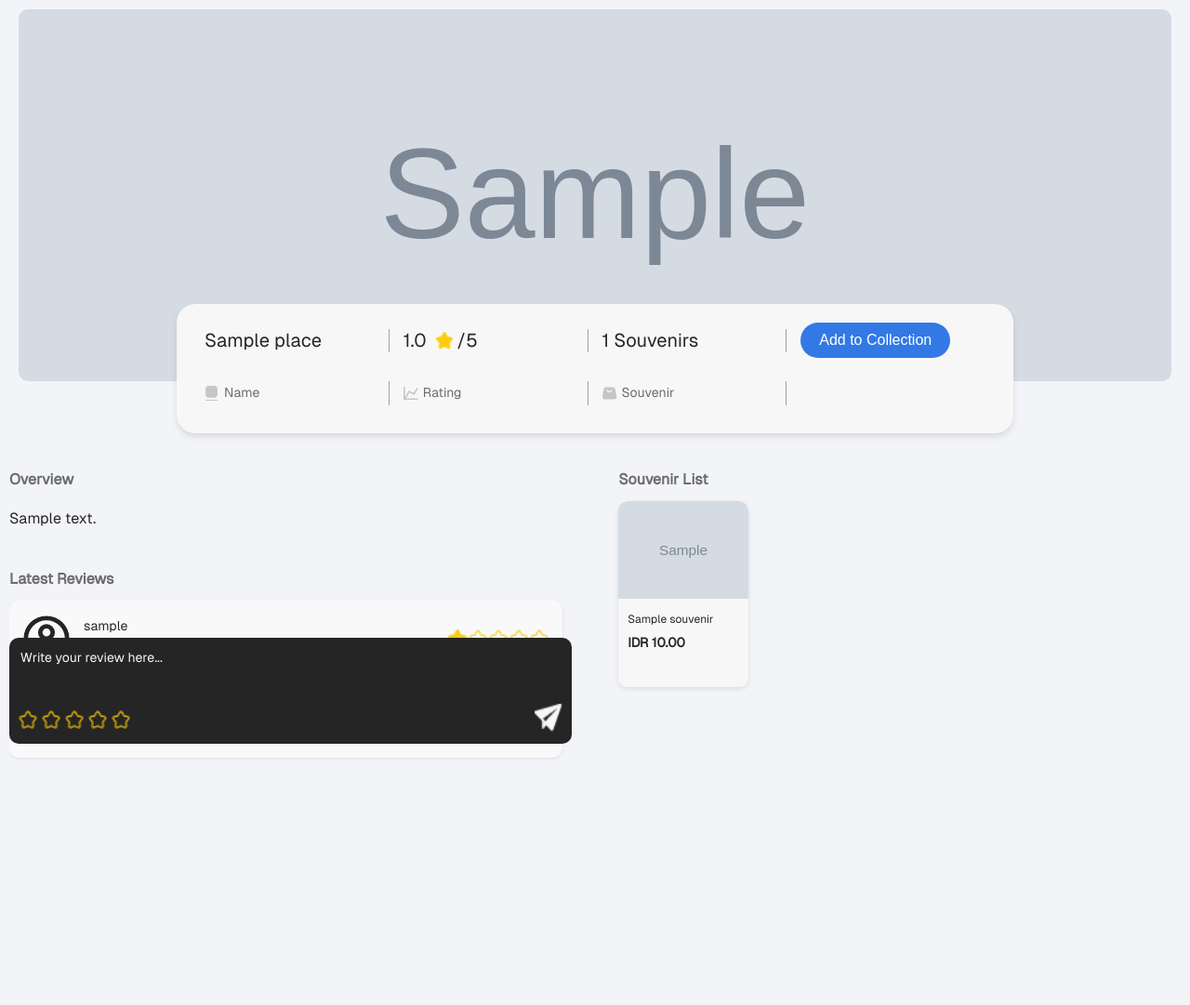
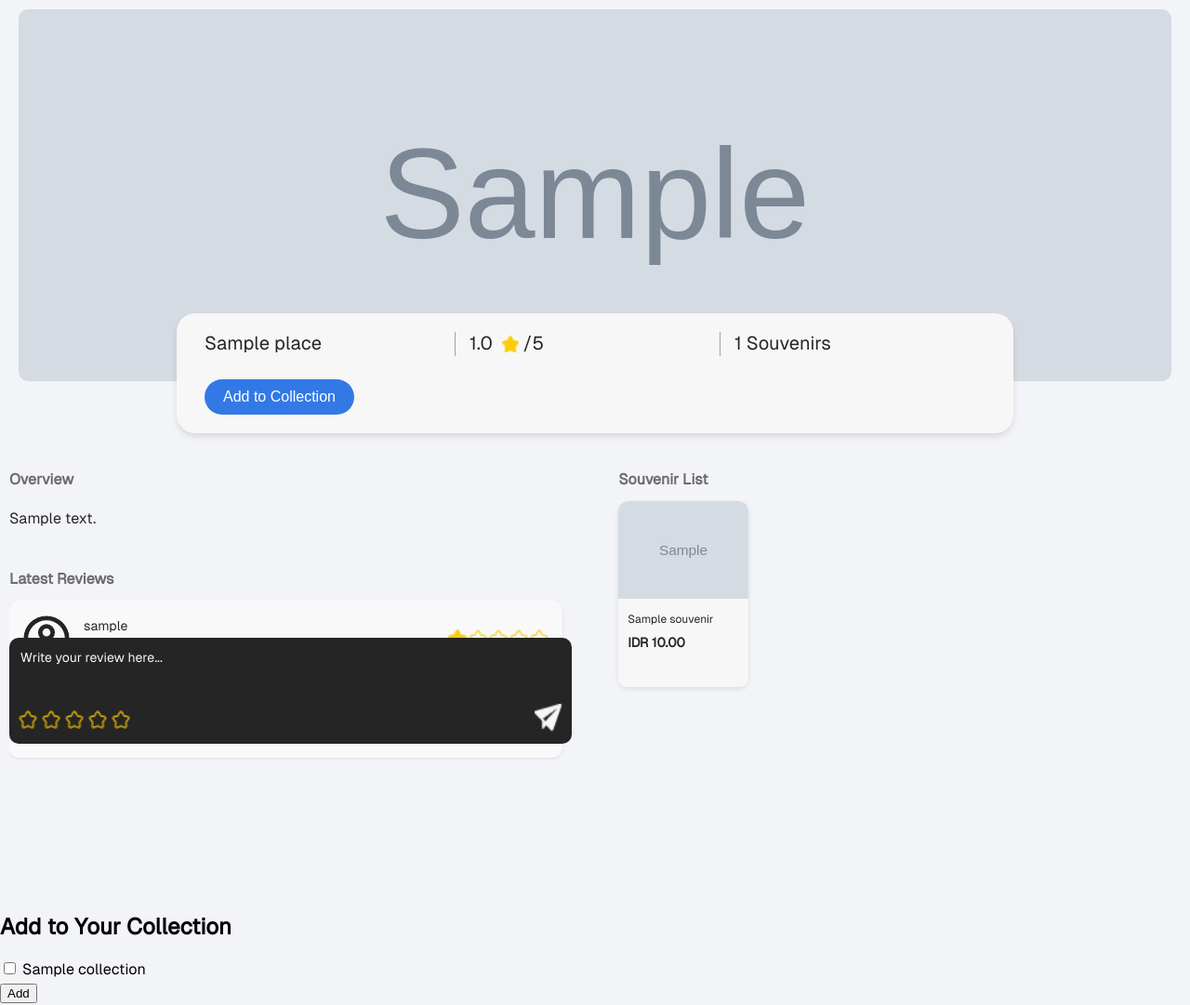
Before and after one commit to Chromss/mid-sem-a09, a Django app: page /places/ in a window 1280 px wide. Shown: the whole page at 93% size. Before the commit the page ends 816 px from the top, so only its background shows below. Run offline with Django 4.2, Linux system fonts and the light colour scheme; a user stored in the database is signed in; tables that the repository leaves empty hold one stand-in row (values such as "Sample post"); grey boxes marked "Sample" are stand-in pictures.

Commit message:
menyelesaikan fungsionalitas add to collection

```diff
--- a/placeCollection/models.py
+++ b/placeCollection/models.py
@@ -22,16 +22,46 @@
 #     def __str__(self):
 #         return self.name
 
-from django.db import models
-from django.utils import timezone
+#BEFORE
+# from django.db import models
+# from django.utils import timezone
 
 
+# class Collection(models.Model):
+#     name = models.CharField(max_length=20)
+#     created_at = models.DateTimeField(default=timezone.now)
+
+#     class Meta:
+#         ordering = ['-created_at']
+
+#     def __str__(self):
+#         return self.name
+
+#AFTER
+from django.db import models
+from django.contrib.auth.models import User
+from django.utils import timezone
+from places.models import Place
+
 class Collection(models.Model):
+    user = models.ForeignKey(User, on_delete=models.CASCADE, related_name='collections')
     name = models.CharField(max_length=20)
     created_at = models.DateTimeField(default=timezone.now)
+    places = models.ManyToManyField('places.Place', through='CollectionItem', related_name='collections')
 
     class Meta:
         ordering = ['-created_at']
 
     def __str__(self):
         return self.name
+
+
+class CollectionItem(models.Model):
+    collection = models.ForeignKey(Collection, on_delete=models.CASCADE, related_name='items')
+    place = models.ForeignKey(Place, on_delete=models.CASCADE, related_name='collection_items')
+
+    class Meta:
+        unique_together = ('collection', 'place')
+
+    def __str__(self):
+        return f"{self.place.name} in {self.collection.name}"
--- a/places/templates/places/place_detail.html
+++ b/places/templates/places/place_detail.html
@@ -39,28 +39,17 @@
                         <div class="info-item">
                             <span class="section-text">{{ souvenirs.count }} Souvenirs</span>
                         </div>
-                        <div class="info-item">
-                            <div class="add-to-collection-btn-container">
-                                <button class="add-to-collection-btn">Add to Collection</button>
-                            </div>
-                        </div>
                     </div>
 
-                    <!-- Labels Row -->
-                    <div class="label-section">
-                        <div class="label-item">
-                            <img src="{% static 'places/images/ket_nama.svg' %}" alt="Name Logo" class="label-logo">
-                            <span class="label-text">Name</span>
-                        </div>
-                        <div class="label-item">
-                            <img src="{% static 'places/images/ket_rating.svg' %}" alt="Rating Logo" class="label-logo">
-                            <span class="label-text">Rating</span>
-                        </div>
-                        <div class="label-item">
-                            <img src="{% static 'places/images/ket_souvenir.svg' %}" alt="Souvenir Logo" class="label-logo">
-                            <span class="label-text">Souvenir</span>
-                        </div>
-                        <div class="label-item"></div> <!-- Empty div for button alignment -->
+                    <!-- Add to Collection Button Section -->
+                    <div class="add-to-collection-section">
+                        {% if user.is_authenticated %}
+                            <button class="add-to-collection-btn">Add to Collection</button>
+                        {% else %}
+                            <div class="login-prompt">
+                                <p>Please <a href="{% url 'login' %}?next={{ request.path }}">log in</a> to add to your collection.</p>
+                            </div>
+                        {% endif %}
                     </div>
                 </div>
             </div>
@@ -132,6 +121,28 @@
         </div>
     </div>
 
+    <!-- Add to Collection Modal -->
+    {% if user.is_authenticated %}
+    <div class="modal-overlay" id="modal-overlay">
+        <div class="modal" id="collection-modal">
+            <h2 class="modal-title">Add to Your Collection</h2>
+            <form id="add-to-collection-form">
+                {% csrf_token %}
+                <div class="collection-list">
+                    {% for collection in user_collections %}
+                        <div class="collection-item">
+                            <input type="checkbox" name="collections" value="{{ collection.id }}" id="collection-{{ collection.id }}">
+                            <label for="collection-{{ collection.id }}">{{ collection.name }}</label>
+                        </div>
+                    {% empty %}
+                        <p>You have no collections. <a href="{% url 'create_collection' %}">Create one</a>.</p>
+                    {% endfor %}
+                </div>
+                <button type="submit" class="modal-add-btn">Add</button>
+            </form>
+        </div>
+    </div>
+    {% endif %}
     <!-- JavaScript for Star Rating and AJAX -->
     <script>
         // CSRF token
@@ -382,6 +393,54 @@
 
         // Call the function initially
         initializeEditStars();
+        // Modal functionality
+        const addToCollectionBtn = document.querySelector('.add-to-collection-btn');
+        const modalOverlay = document.getElementById('modal-overlay');
+        const collectionModal = document.getElementById('collection-modal');
+
+        if (addToCollectionBtn) {
+            addToCollectionBtn.addEventListener('click', function() {
+                modalOverlay.style.display = 'flex';
+            });
+        }
+
+        // Close modal when clicking outside of it
+        if (modalOverlay) {
+            modalOverlay.addEventListener('click', function(e) {
+                if (e.target === modalOverlay) {
+                    modalOverlay.style.display = 'none';
+                }
+            });
+        }
+
+        // Handle form submission
+        const addToCollectionForm = document.getElementById('add-to-collection-form');
+        if (addToCollectionForm) {
+            addToCollectionForm.addEventListener('submit', function(e) {
+                e.preventDefault();
+
+                const formData = new FormData(addToCollectionForm);
+
+                fetch("{% url 'add_to_collection_ajax' place.id %}", {
+                    method: 'POST',
+                    headers: {
+                        'X-CSRFToken': csrftoken,
+                        'X-Requested-With': 'XMLHttpRequest',
+                    },
+                    body: formData
+                })
+                .then(response => response.json())
+                .then(data => {
+                    if (data.success) {
+                        alert('Place added to your collection(s) successfully!');
+                        modalOverlay.style.display = 'none';
+                    } else if (data.error) {
+                        alert(data.error);
+                    }
+                })
+                .catch(error => console.error('Error:', error));
+            });
+        }
     </script>
 
 </body>
--- a/places/urls.py
+++ b/places/urls.py
@@ -13,6 +13,8 @@ urlpatterns = [
     path('comment/add/<int:place_id>/', views.add_comment_ajax, name='add_comment_ajax'),
     path('comment/edit/<int:comment_id>/', views.edit_comment_ajax, name='edit_comment_ajax'),
     path('comment/delete/<int:comment_id>/', views.delete_comment_ajax, name='delete_comment_ajax'),
+    path('place/<int:place_id>/add_to_collection/', views.add_to_collection_ajax, name='add_to_collection_ajax'),
+
 #     path('comment/edit/<int:comment_id>/', views.edit_comment, name='edit_comment'),
 #     path('comment/delete/<int:comment_id>/', views.delete_comment, name='delete_comment'),
 ]
--- a/places/views.py
+++ b/places/views.py
@@ -12,17 +12,24 @@ from django.views.decorators.csrf import csrf_exempt
 # Import your models here
 from .models import Place, Souvenir, Comment
 
+# Import the Collection models
+from placeCollection.models import Collection, CollectionItem  # Added import
+
 def place_detail(request, place_id):
     place = get_object_or_404(Place, pk=place_id)
     average_rating = Comment.objects.filter(place=place).aggregate(Avg('rating'))['rating__avg'] or 0
     souvenirs = Souvenir.objects.filter(place=place)
     comments = Comment.objects.filter(place=place).order_by('-created_at')[:10]  # Limit to recent 10 reviews
 
+    # Get the user's collections if authenticated
+    user_collections = Collection.objects.filter(user=request.user) if request.user.is_authenticated else []
+
     context = {
         'place': place,
         'average_rating': round(average_rating, 1),
         'souvenirs': souvenirs,
         'comments': comments,
+        'user_collections': user_collections,  # Added to context
     }
     return render(request, 'places/place_detail.html', context)
 
@@ -108,3 +115,23 @@ def delete_comment_ajax(request, comment_id):
         })
     else:
         return JsonResponse({'error': 'Invalid request.'}, status=400)
+
+# New view for adding a place to collections
+@csrf_exempt
+@login_required
+def add_to_collection_ajax(request, place_id):
+    if request.method == 'POST' and request.headers.get('x-requested-with') == 'XMLHttpRequest':
+        place = get_object_or_404(Place, pk=place_id)
+        collection_ids = request.POST.getlist('collections')
+        if collection_ids:
+            for collection_id in collection_ids:
+                collection = get_object_or_404(Collection, pk=collection_id, user=request.user)
+                # Check if the place is already in the collection
+                existing_item = CollectionItem.objects.filter(collection=collection, place=place).first()
+                if not existing_item:
+                    CollectionItem.objects.create(collection=collection, place=place)
+            return JsonResponse({'success': True})
+        else:
+            return JsonResponse({'error': 'No collections selected.'}, status=400)
+    else:
+        return JsonResponse({'error': 'Invalid request.'}, status=400)
```
Also changed, not shown: placeCollection/migrations/0005_collection_user_collectionitem.py (added), placeCollection/migrations/0006_alter_collection_user.py (added), placeCollection/migrations/0007_collection_places.py (added).
